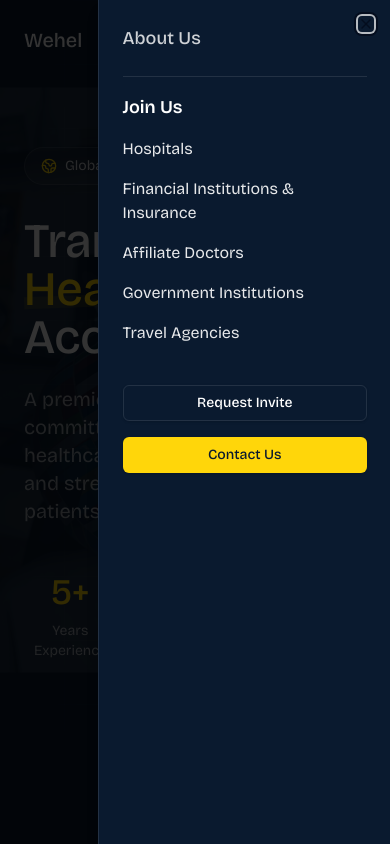
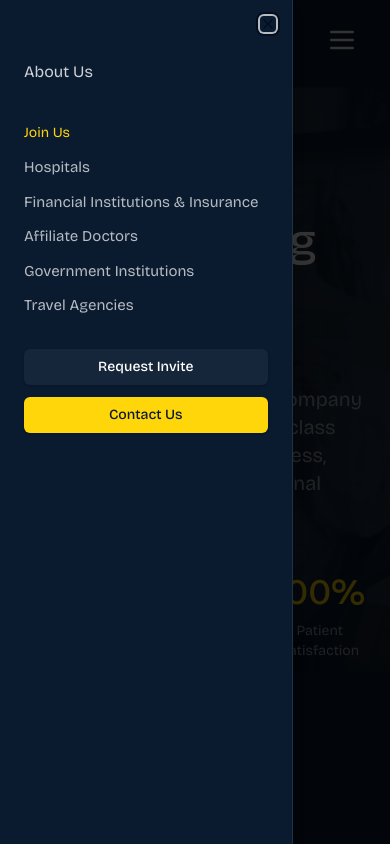
Before and after one commit to kulmidigital/wehel, a Next.js app: page /about in a window 390 px wide. Both pictures are taken after a click on the button 342 px from the left and 40 px from the top of the page. Shown: the top 844 px of the page. Built offline with nearby package versions, Linux system fonts and the light colour scheme.

Commit message:
Refine mobile navigation sheet styling and layout
- Adjust NavBar mobile sheet to open from the left side
- Modify navigation link styles for improved readability
- Update 'Join Us' section with more subtle typography
- Simplify button styles and spacing in mobile navigation

```diff
--- a/components/layout/nav_bar.tsx
+++ b/components/layout/nav_bar.tsx
@@ -146,44 +146,42 @@ export function NavBar() {
               </button>
             </SheetTrigger>
             <SheetContent
-              side='right'
-              className='bg-[#0A1A2F] border-white/10 p-6'>
+              side='left'
+              className='bg-[#0A1A2F] border-white/10 px-6 py-12'>
               <nav
-                className='flex flex-col gap-6'
+                className='flex flex-col'
                 onClick={() => setIsSheetOpen(false)}>
                 {navigation_links.map((link) => (
                   <Link
                     key={link.href}
                     href={link.href}
-                    className='text-lg font-medium text-white/80 hover:text-white transition-colors'>
+                    className='text-base text-white/80 hover:text-white py-3 transition-colors'>
                     {link.title}
                   </Link>
                 ))}
-                <div className='py-4 border-t border-white/10'>
-                  <p className='text-lg font-semibold text-white mb-4'>
-                    Join Us
-                  </p>
-                  <div className='space-y-4'>
+
+                <div className='mt-6'>
+                  <span className='text-sm text-[#FFD60A]'>Join Us</span>
+                  <div className='mt-3 space-y-3'>
                     {join_us_links.map((link) => (
                       <Link
                         key={link.href}
                         href={link.href}
-                        className='block group'>
-                        <div className='text-white/90 group-hover:text-[#FFD60A] transition-colors'>
-                          {link.title}
-                        </div>
+                        className='block text-[15px] text-white/70 hover:text-white transition-colors'>
+                        {link.title}
                       </Link>
                     ))}
                   </div>
                 </div>
-                <div className='mt-auto space-y-4'>
+
+                <div className='mt-auto pt-8 space-y-3'>
                   <Button
-                    className='w-full bg-transparent border border-white/10 text-white hover:bg-white/5'
+                    className='w-full bg-white/5 hover:bg-white/10 text-white'
                     asChild>
                     <Link href='/request-invite'>Request Invite</Link>
                   </Button>
                   <Button
-                    className='w-full bg-[#FFD60A] text-[#0A1A2F] hover:bg-[#FFD60A]/90'
+                    className='w-full bg-[#FFD60A] hover:bg-[#FFD60A]/90 text-[#0A1A2F]'
                     asChild>
                     <Link href='/contact'>Contact Us</Link>
                   </Button>
```
